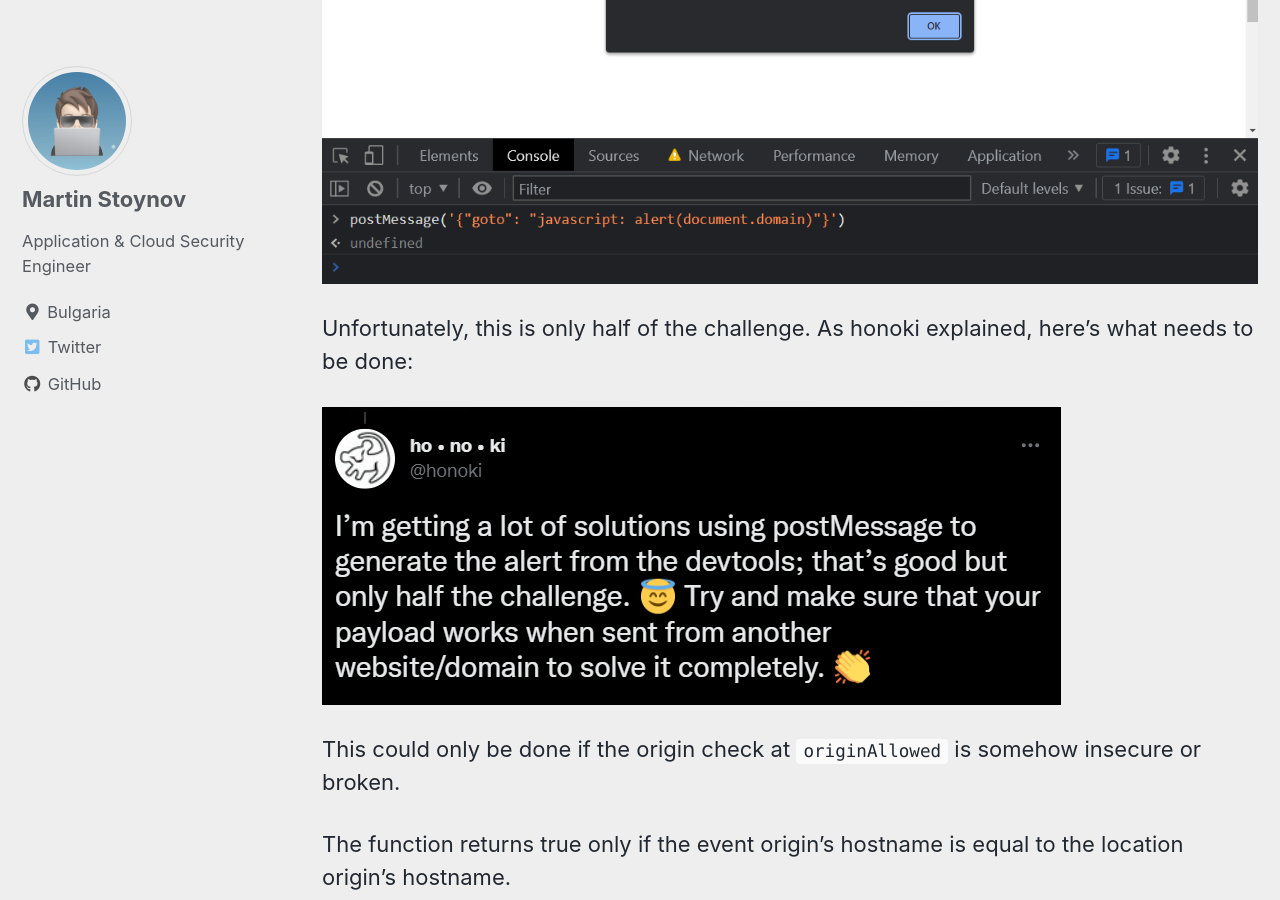
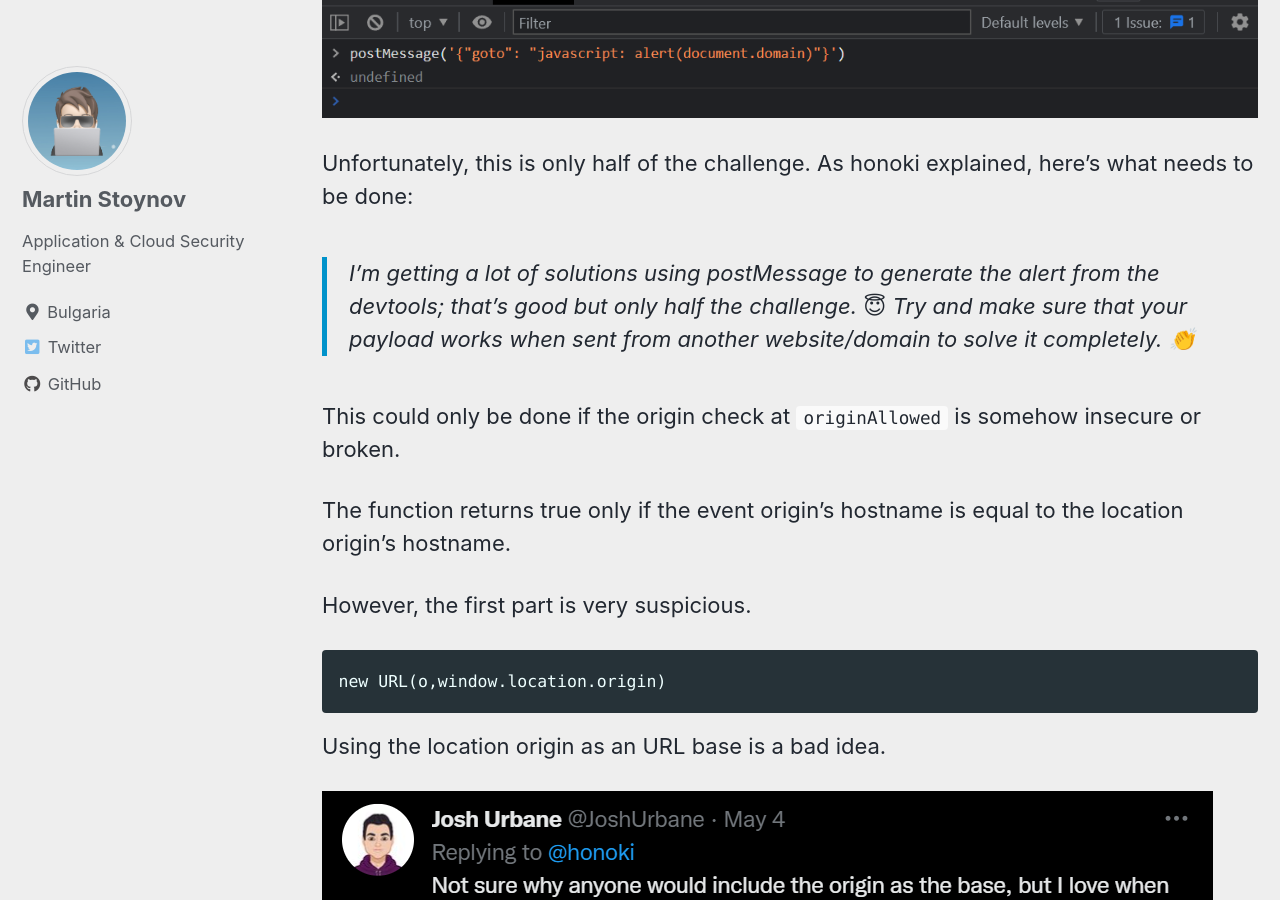
Before and after one commit to martinstnv/challenges, a Jekyll site: the page built from _posts/2022-05-04-xss-challenge-honoki.md, in a window 1280 px wide and 900 px high, scrolled down 1525 px. Built offline with Jekyll 4.4.1, drawn with Linux system fonts in a browser that asks for light colours; cached includes are drawn as plain includes; some of the changed text lies outside the part shown.

Commit message:
minor fixes

```diff
--- a/_posts/2022-05-04-xss-challenge-honoki.md
+++ b/_posts/2022-05-04-xss-challenge-honoki.md
@@ -1,6 +1,6 @@
 ---
 layout: single
-title: XSS challenge By honoki
+title: XSS Challenge By @honoki
 date: 2022-05-04
 classes: wide
 tags:
@@ -11,9 +11,11 @@
 
 How could two security features collide into a vulnerability? Read more to find out!
 
-![twitter-post](/assets/images/other/honoki/twitter-post.png)
+## Overview
 
-## Overview
+The gist of the challenge is:
+
+> I came across an interesting XSS today. Can you spot the bug and exploit it?
 
 To start off, here is the complete codebase of the challenge.
 
@@ -44,7 +46,7 @@
 
 Unfortunately, this is only half of the challenge. As honoki explained, here's what needs to be done:
 
-![twitter-clarification](/assets/images/other/honoki/twitter-clarification.png)
+> I’m getting a lot of solutions using postMessage to generate the alert from the devtools; that’s good but only half the challenge. 😇 Try and make sure that your payload works when sent from another website/domain to solve it completely. 👏
 
 This could only be done if the origin check at `originAllowed` is somehow insecure or broken.
 
```
Also changed, not shown: assets/images/other/honoki/twitter-clarification.png (deleted), assets/images/other/honoki/twitter-post.png (deleted).
